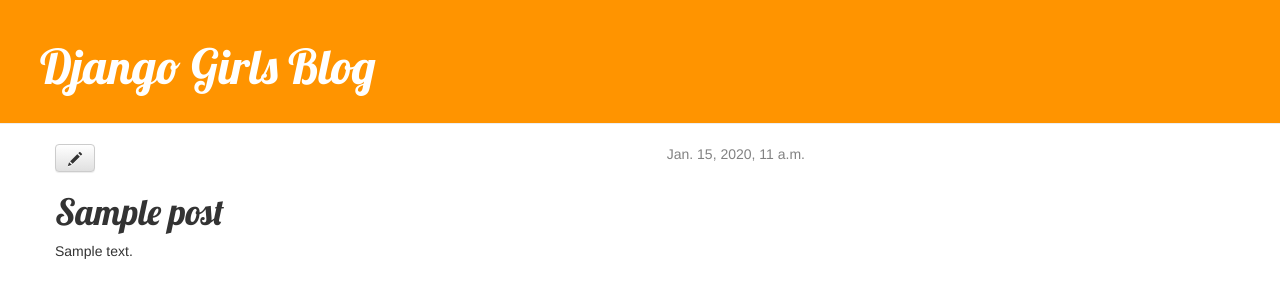
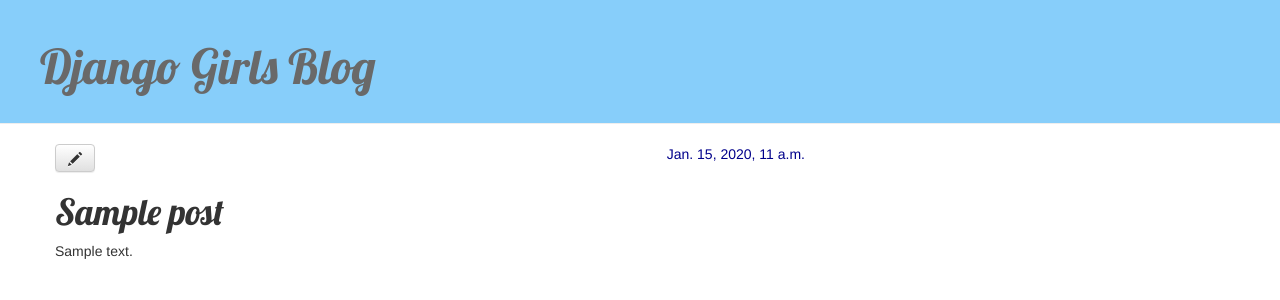
Before and after one commit to Agson19/my-first-blog, a Django app: page /post/1/ in a window 1280 px wide. Shown: the top 300 px of the page. Run offline with Django 3.2, Linux system fonts and the light colour scheme; tables that the repository leaves empty hold one stand-in row (values such as "Sample post"); some libraries are stand-ins or nearby versions.

Commit message:
edytowanie

```diff
--- a/static/css/blog.css
+++ b/static/css/blog.css
@@ -1,11 +1,11 @@
 .page-header {
-    background-color: #ff9400;
+    background-color: #87CEFA;
     margin-top: 0;
     padding: 20px 20px 20px 40px;
 }
 
 .page-header h1, .page-header h1 a, .page-header h1 a:visited, .page-header h1 a:active {
-    color: #ffffff;
+    color: #696969;
     font-size: 36pt;
     text-decoration: none;
 }
@@ -20,7 +20,7 @@
 
 .date {
     float: right;
-    color: #828282;
+    color: #00008B;
 }
 
 .save {
```
Also changed, not shown: blog/templates/blog/forms.py (added, +9 -0 lines), blog/templates/blog/post_edit.html (line endings or trailing spaces).
